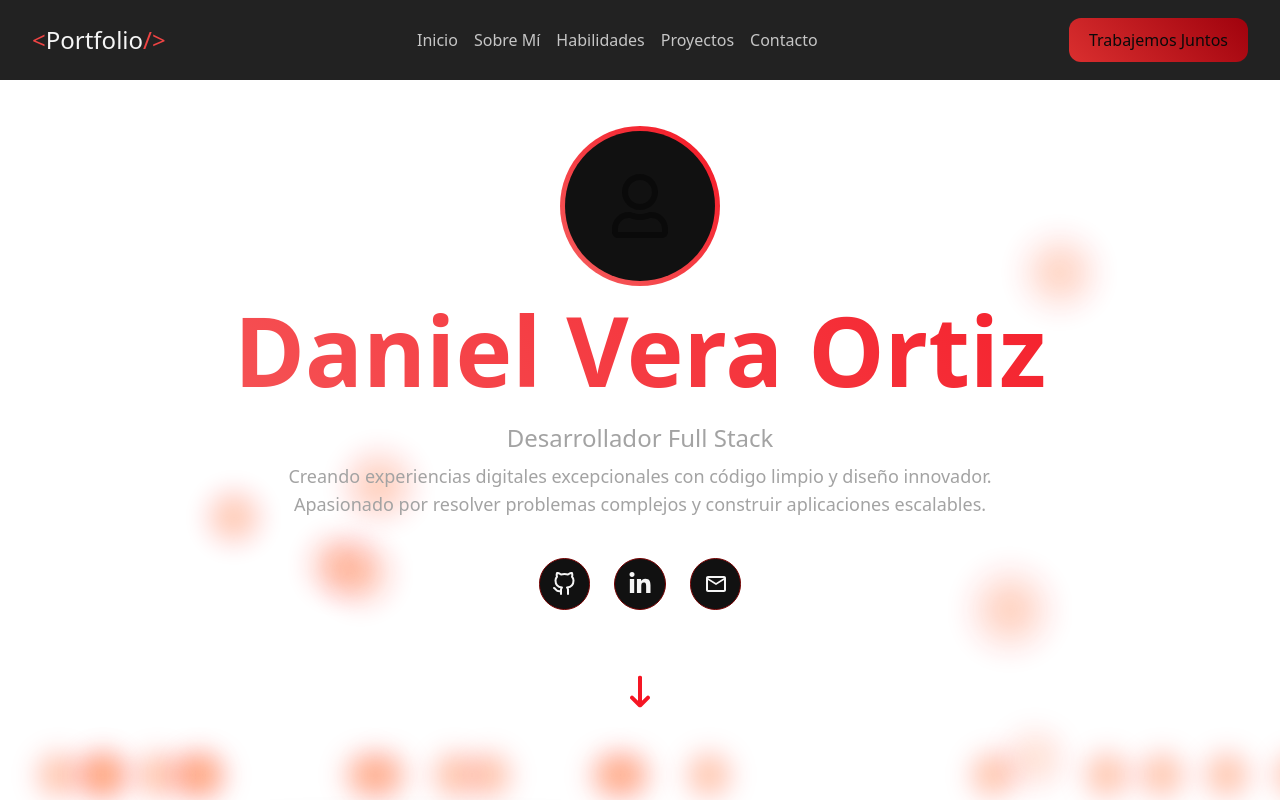
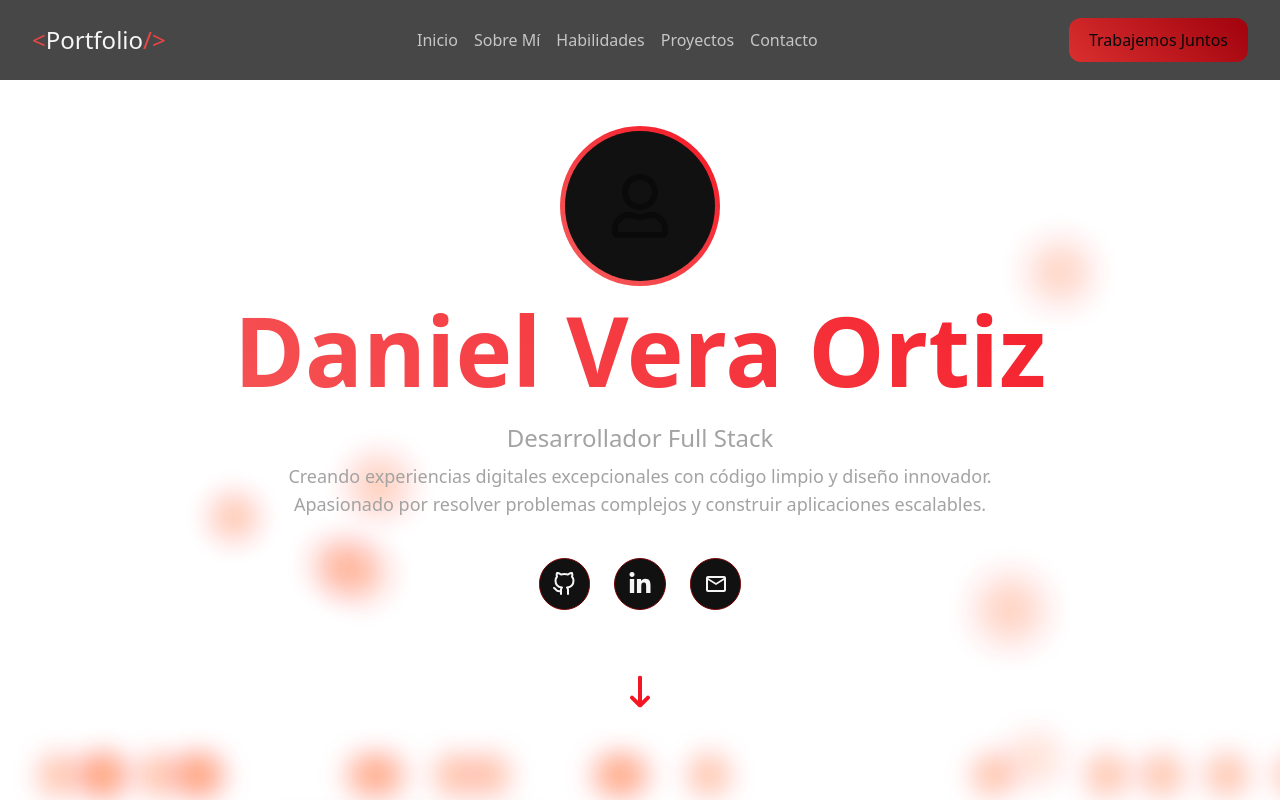
Before and after one commit to DanielVeraOrtiz/personal-portfolio, a Next.js app: page / in a window 1280 px wide. Shown: the top 800 px of the page. Built offline with nearby package versions, Linux system fonts and the light colour scheme.

Commit message:
style(navbar): Solo colocar backdrop-blur a la navbar

```diff
--- a/src/components/layout/navbar.css
+++ b/src/components/layout/navbar.css
@@ -1,5 +1,5 @@
 .navbar {
-  background-color: rgba(10, 10, 10, 0.9);
+  background-color: rgba(10, 10, 10, 0.75);
 }
 
 .logo {
--- a/src/components/layout/navbar.tsx
+++ b/src/components/layout/navbar.tsx
@@ -22,7 +22,7 @@ export default function Navbar() {
     // la navbar siempre esta en el viewport por ello en motion debo usar animate en lugar de whileInView para todo
     // lo que ya este en pantalla al iniciar. En caso contrario whileInView y viewport con once true o false.
     <motion.header
-      className="navbar fixed top-0 left-0 w-full h-[10vh] flex justify-between items-center p-8 z-1"
+      className="navbar fixed top-0 left-0 w-full h-[10vh] flex justify-between items-center p-8 z-1 backdrop-blur-md"
       initial={{ y: -100 }}
       animate={{ y: 0 }}
       transition={{ duration: 0.3, ease: 'easeOut' }}
```
